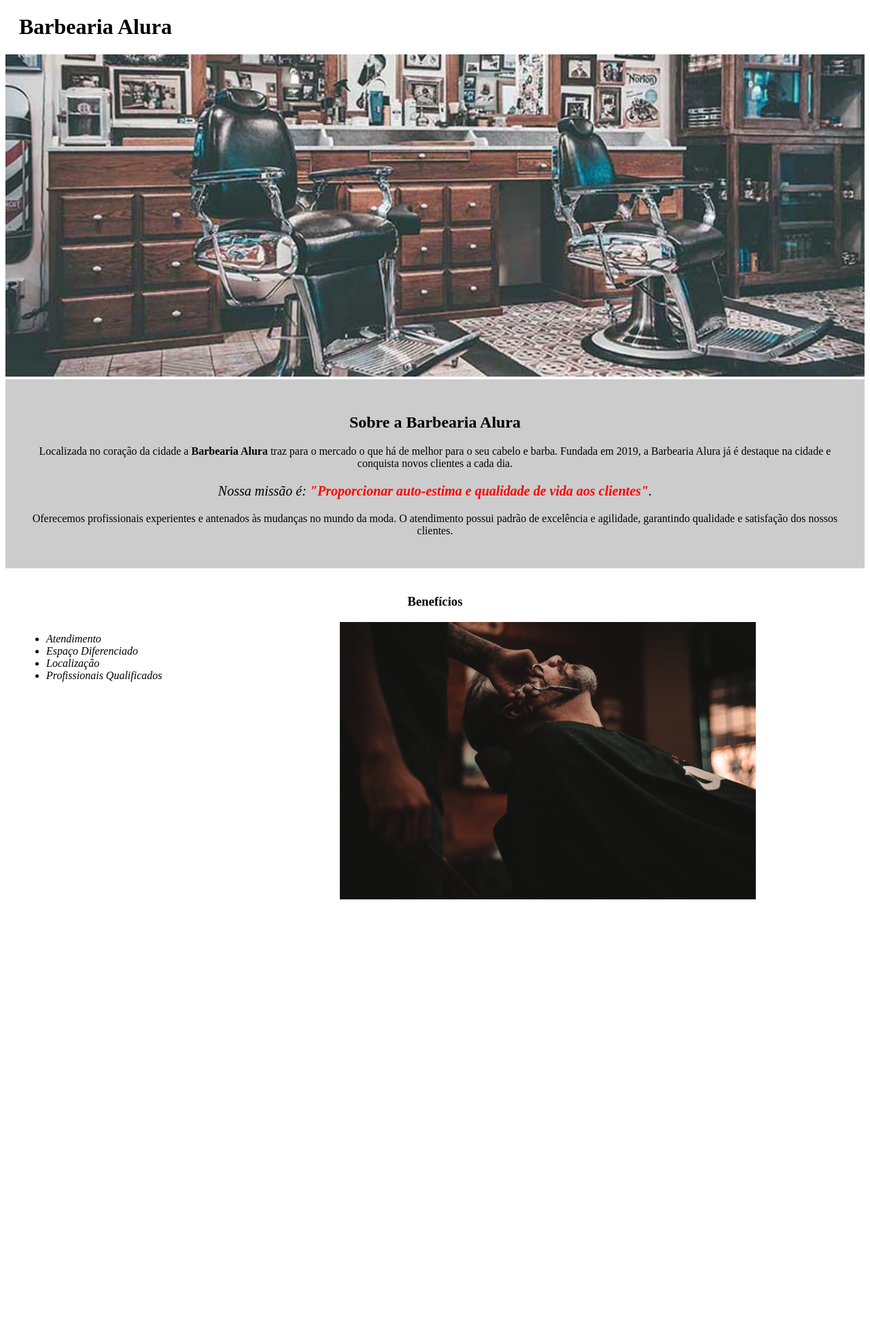
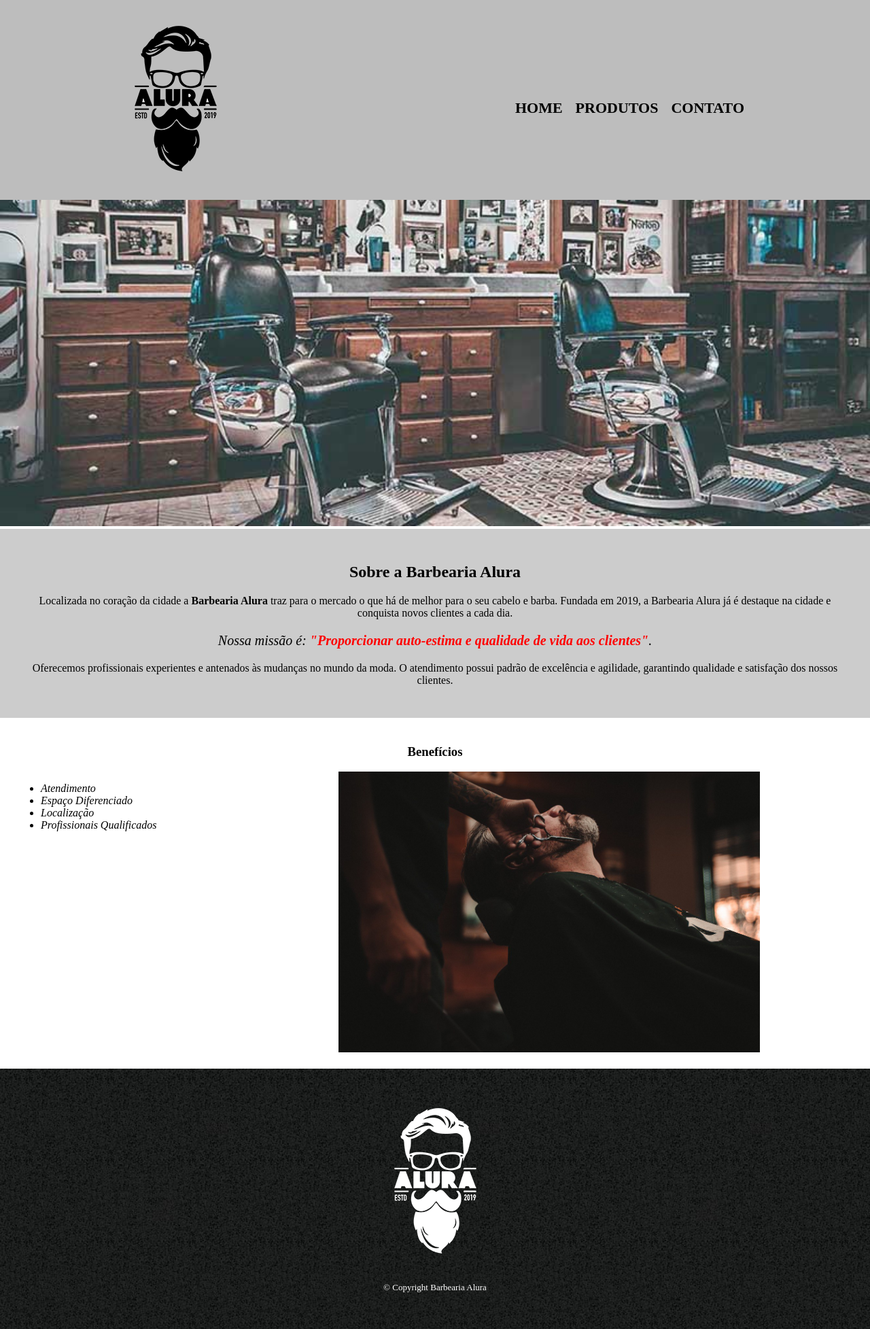
Before and after one commit to paulobrun0/Barbearia-Alura, a plain HTML site: page index.html in a window 1280 px wide. Shown: the whole page at 68% size. Before the commit the page ends 1355 px from the top, so only its background shows below. Drawn offline with Linux system fonts and the light colour scheme.

Commit message:
finalizando pagina de produtos

```diff
--- /dev/null
+++ b/css/produtos.css
@@ -0,0 +1,91 @@
+header {
+  background: #bdbdbd;
+  padding: 20px 0;
+}
+
+.caixa {
+  width: 940px;
+  position: relative;
+  margin: 0 auto;
+}
+
+nav {
+  position: absolute;
+  top: 110px;
+  right: 0;
+}
+
+nav li {
+  display: inline;
+  margin-right: 15px;
+}
+
+nav a {
+  text-decoration: none;
+  text-transform: uppercase;
+  color: #000;
+  font-weight: bold;
+  font-size: 22px;
+}
+
+nav a:hover {
+  color: #c78c19;
+  text-decoration: underline;
+}
+
+.produtos {
+  width: 940px;
+  margin: 0 auto;
+  padding: 50px 0;
+}
+
+.produtos li {
+  display: inline-block;
+  text-align: center;
+  width: 30%;
+  vertical-align: top;
+  margin: 0 1.5%;
+  padding: 30px 20px;
+  box-sizing: border-box;
+  border: 2px solid #000;
+  border-radius: 10px;
+}
+
+.produtos li:hover {
+  border-color: #c78c19;
+}
+
+.produtos li:active {
+  border-color: #088c19;
+}
+
+.produtos li:hover h2 {
+  font-size: 34px;
+}
+
+.produtos h2,
+.produtos-preco {
+  font-size: 30px;
+  font-weight: bold;
+}
+
+.produto-descricao {
+  font-size: 18px;
+}
+
+.produtos-preco {
+  font-size: 22px;
+  margin-top: 10px;
+}
+
+footer {
+  text-align: center;
+  background: url("/assets/bg.jpg");
+  padding: 40px 0;
+}
+
+footer .copyright {
+  color: #fff;
+  font-size: 13px;
+  margin-top: 20px;
+}
--- /dev/null
+++ b/css/reset.css
@@ -0,0 +1,48 @@
+/* http://meyerweb.com/eric/tools/css/reset/
+   v2.0 | 20110126
+   License: none (public domain)
+*/
+
+html, body, div, span, applet, object, iframe,
+h1, h2, h3, h4, h5, h6, p, blockquote, pre,
+a, abbr, acronym, address, big, cite, code,
+del, dfn, em, img, ins, kbd, q, s, samp,
+small, strike, strong, sub, sup, tt, var,
+b, u, i, center,
+dl, dt, dd, ol, ul, li,
+fieldset, form, label, legend,
+table, caption, tbody, tfoot, thead, tr, th, td,
+article, aside, canvas, details, embed,
+figure, figcaption, footer, header, hgroup,
+menu, nav, output, ruby, section, summary,
+time, mark, audio, video {
+	margin: 0;
+	padding: 0;
+	border: 0;
+	font-size: 100%;
+	font: inherit;
+	vertical-align: baseline;
+}
+/* HTML5 display-role reset for older browsers */
+article, aside, details, figcaption, figure,
+footer, header, hgroup, menu, nav, section {
+	display: block;
+}
+body {
+	line-height: 1;
+}
+ol, ul {
+	list-style: none;
+}
+blockquote, q {
+	quotes: none;
+}
+blockquote:before, blockquote:after,
+q:before, q:after {
+	content: '';
+	content: none;
+}
+table {
+	border-collapse: collapse;
+	border-spacing: 0;
+}
--- a/style.css
+++ b/css/style.css
@@ -1,3 +1,7 @@
+body {
+  margin: 0;
+}
+
 .banner {
   width: 100%;
 }
@@ -31,7 +35,8 @@ em strong {
   background: #fff;
   padding: 20px;
 }
-ul {
+
+.beneficios ul {
   display: inline-block;
   vertical-align: top;
   width: 20%;
--- a/index.html
+++ b/index.html
@@ -1,20 +1,32 @@
 <!DOCTYPE html>
-<html lang="en">
+<html lang="pt-br">
 
 <head>
     <meta charset="UTF-8">
     <meta http-equiv="X-UA-Compatible" content="IE=edge">
     <meta name="viewport" content="width=device-width, initial-scale=1.0">
     <title>Barbearia Alura</title>
-    <link rel="stylesheet" href="style.css">
+    <link rel="stylesheet" href="/css/produtos.css">
+    <link rel="stylesheet" href="/css/style.css">
 </head>
 
 <body>
     <header>
-        <h1 class="titulo-principal">Barbearia Alura</h1>
+
+        <div class="caixa">
+            <img src="/assets/logo.png" alt="">
+            <nav>
+                <ul>
+                    <li><a href="index.html">Home</a></li>
+                    <li><a href="produtos.html">Produtos</a></li>
+                    <li><a href="contato.html">Contato</a></li>
+                </ul>
+            </nav>
+        </div>
+
     </header>
 
-    <img class="banner" src="banner.jpg" alt="">
+    <img class="banner" src="/assets/banner.jpg" alt="">
 
     <div class="principal">
         <h2 class="titulo-centralizado">Sobre a Barbearia Alura</h2>
@@ -47,9 +59,13 @@
             <li class="itens">Profissionais Qualificados</li>
         </ul>
 
-        <img class="img-beneficios" src="beneficios.jpg" alt="">
+        <img class="img-beneficios" src="/assets/beneficios.jpg" alt="">
     </div>
 
+    <footer>
+        <img src="/assets/logo-branco.png" alt="">
+        <p class="copyright">&copy; Copyright Barbearia Alura</p>
+    </footer>
 
 </body>
 
```
Also changed, not shown: produtos.html (added, +61 -0 lines), assets/banner.jpg (renamed from banner.jpg), assets/barba.jpg (added), assets/beneficios.jpg (renamed from beneficios.jpg), assets/bg.jpg (added), assets/cabelo+barba.jpg (added), assets/cabelo.jpg (added), assets/logo-branco.png (added), assets/logo.png (added).
